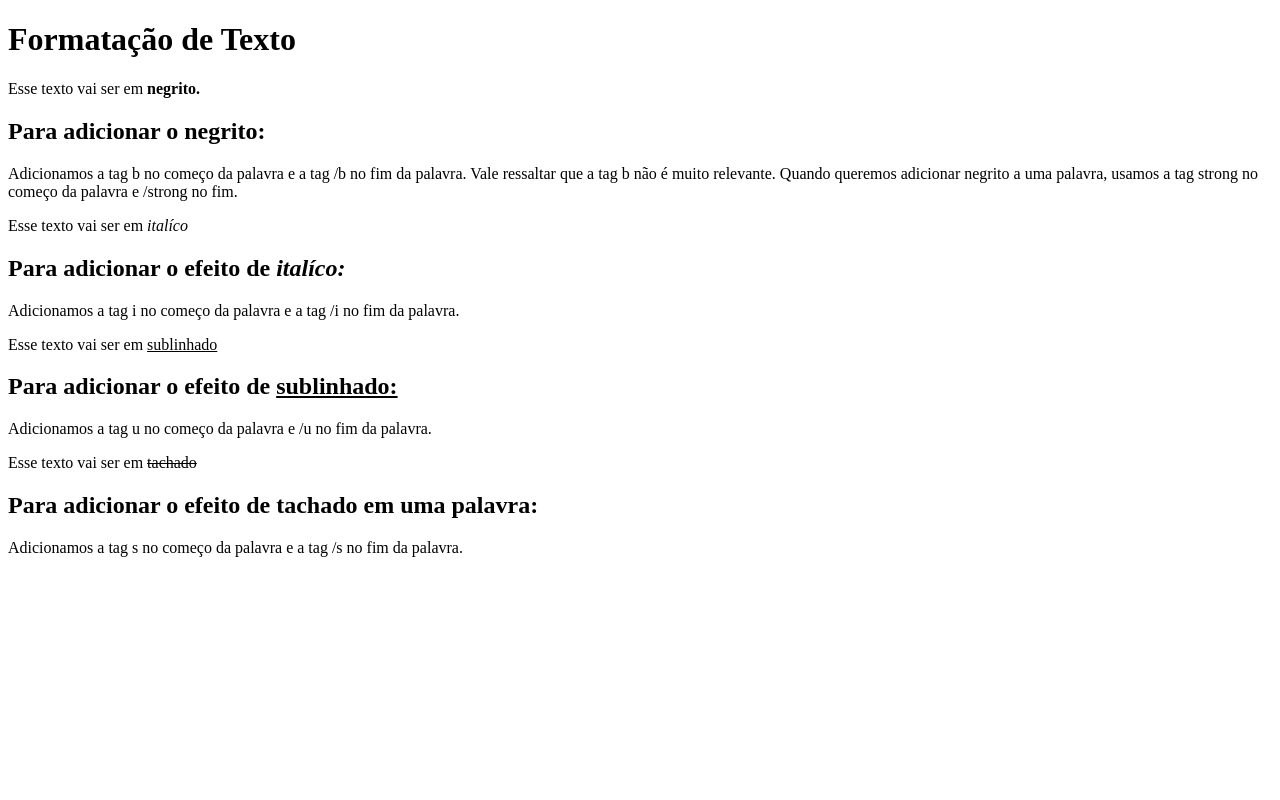
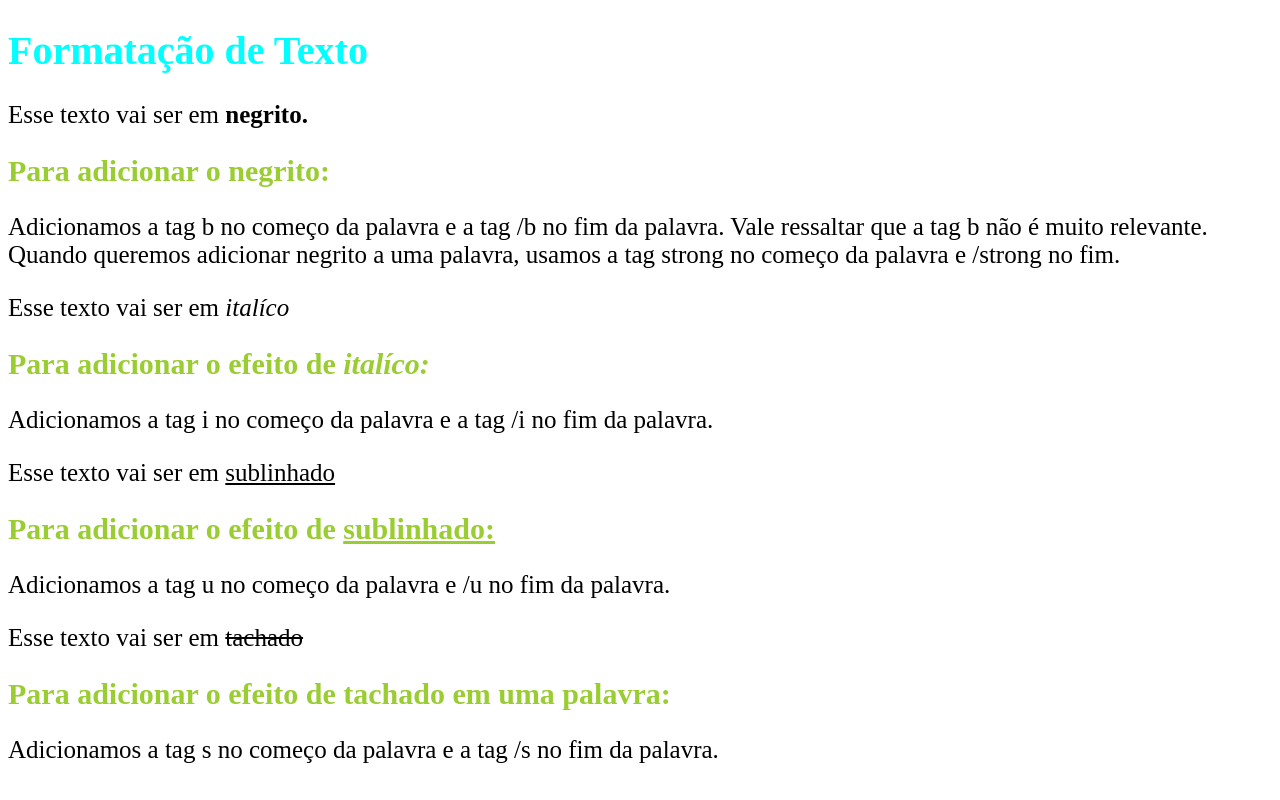
Before and after one commit to RogerioCosta88/dev-quest-html-basico-formatacao-de-texto, a plain HTML site: page index.html in a window 1280 px wide. Drawn offline with Linux system fonts and the light colour scheme.

Commit message:
adicionado o arquivo style.css e modifico o tamanho dos textos

```diff
--- a/index.html
+++ b/index.html
@@ -4,6 +4,8 @@
     <meta charset="UTF-8" />
     <meta name="viewport" content="width=device-width, initial-scale=1.0" />
     <title>Dev Quest: Formatação de Texto</title>
+
+    <link rel="stylesheet" href="style.css">
   </head>
   <body>
     <h1>Formatação de Texto</h1>
--- /dev/null
+++ b/style.css
@@ -0,0 +1,13 @@
+h1 {
+    font-size: 40px;
+    color: aqua;
+}
+
+h2 {
+    font-size: 30px;
+    color: yellowgreen;
+}
+
+p {
+    font-size: 25px;
+}
```
